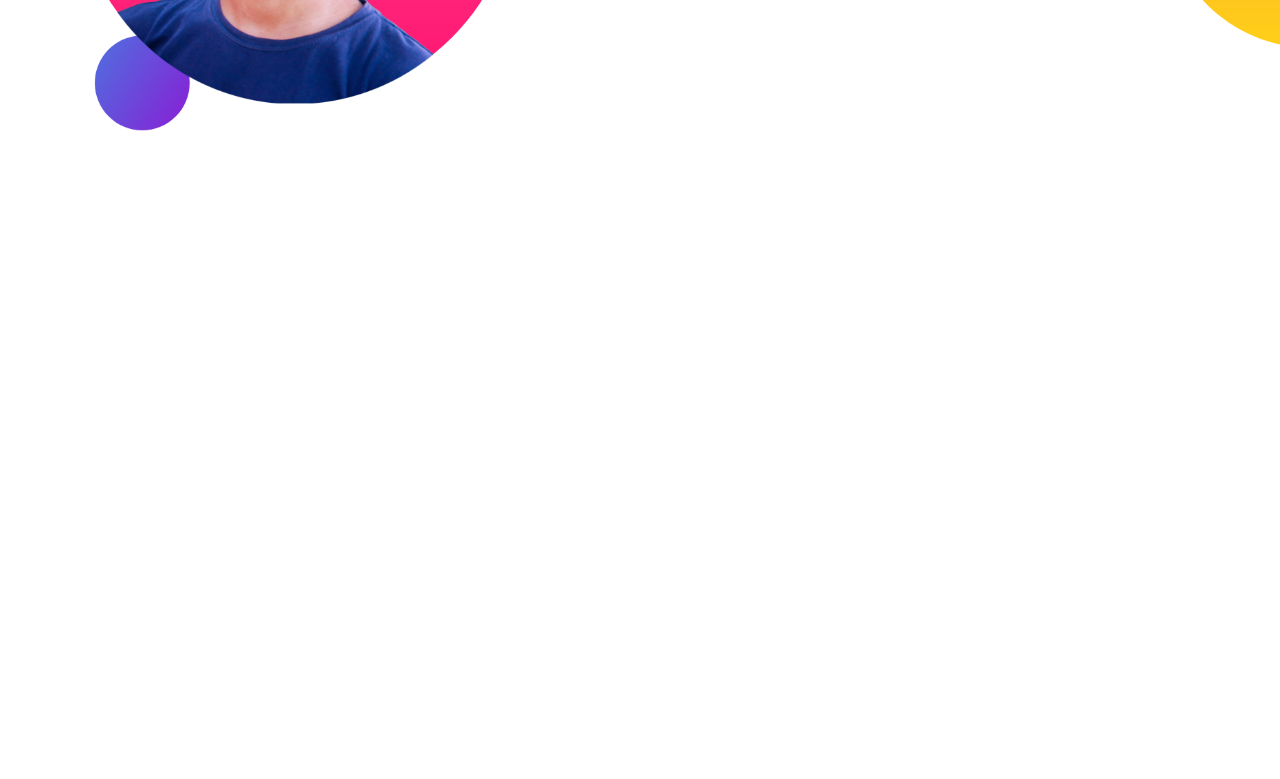
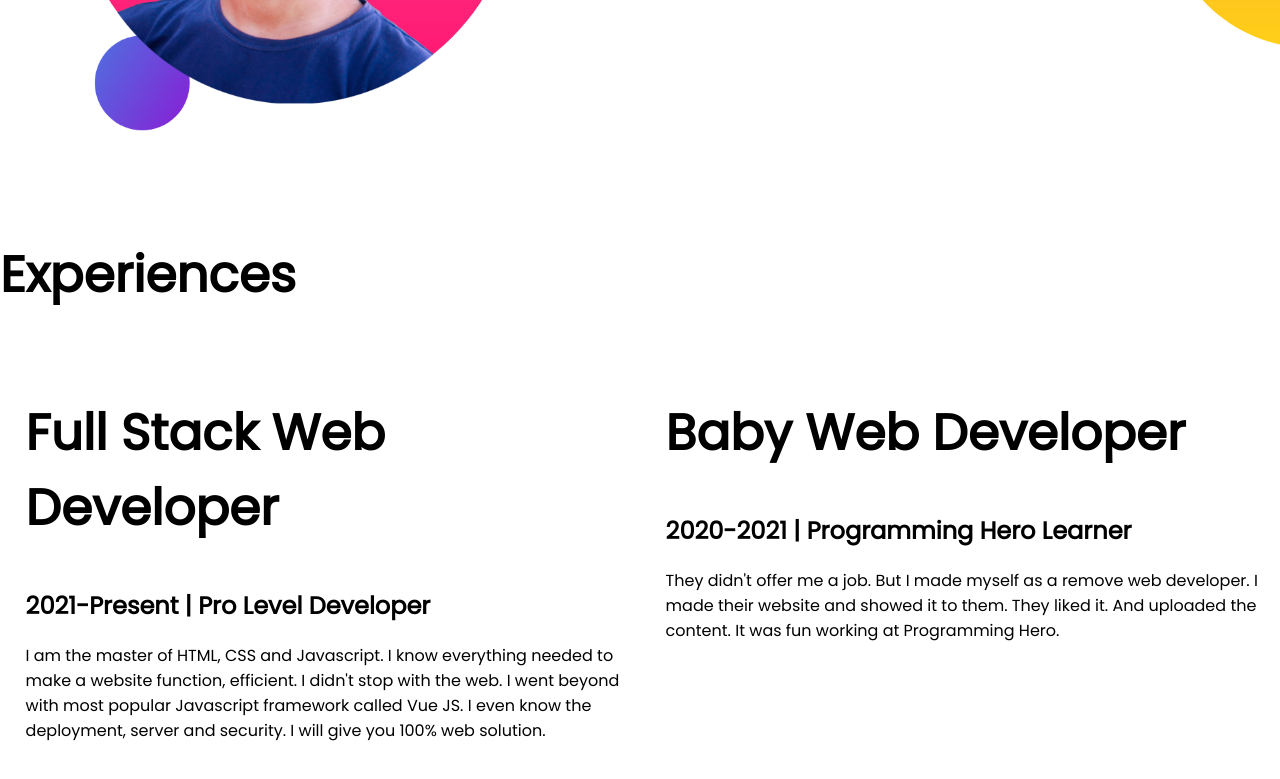
Before and after one commit to ahhridoy/first-portfolio-html, a plain HTML site: page index.html in a window 1280 px wide. Shown: the part 936-1715 px from the top of the page. Before the commit the page ends 1174 px from the top, so only its background shows below. Drawn offline with Linux system fonts and the light colour scheme.

Commit message:
third part

```diff
--- a/index.html
+++ b/index.html
@@ -12,7 +12,7 @@
 </head>
 <body>
 
-  <section class="top-banner">
+  <section class="top-banner flexible-content">
     <div class="half-width">
       <h1>Welcome To</h1>
       <h1><span class="orange">Junior Hridoy</span> World</h1>
@@ -28,7 +28,7 @@
 
   </section>
 
-  <section class="dream-big">
+  <section class="dream-big flexible-content">
 
     <div class="half-width">
       <img src="images/hridoy2.png">
@@ -43,5 +43,27 @@
 
   </section>
 
+  <section class="experience">
+
+    <h1>Experiences</h1>
+
+    <div class="flexible-content">
+
+      <div class="half-width">
+        <h1>Full Stack Web Developer</h1>
+        <h2>2021-Present | Pro Level Developer</h2>
+        <P>I am the master of HTML, CSS and Javascript. I know everything needed to make a website function, efficient. I didn't stop with the web. I went beyond with most popular Javascript framework called Vue JS. I even know the deployment, server and security. I will give you 100% web solution.</P>
+      </div>
+
+      <div class="half-width">
+        <h1>Baby Web Developer</h1>
+        <h2>2020-2021 | Programming Hero Learner</h2>
+        <p>They didn't offer me a job. But I made myself as a remove web developer. I made their website and showed it to them. They liked it. And uploaded the content. It was fun working at Programming Hero.</p>
+      </div>
+
+    </div>
+
+  </section>
+
 </body>
 </html>
--- a/style.css
+++ b/style.css
@@ -8,7 +8,7 @@ h1{
 .orange{
   color: orange;
 }
-section{
+.flexible-content{
   display: flex;
   margin-bottom: 100px;
 }
```
